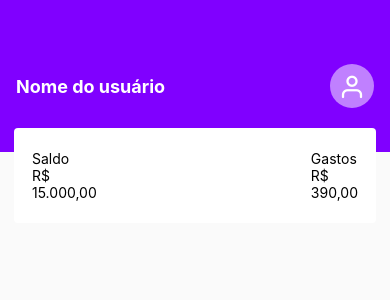
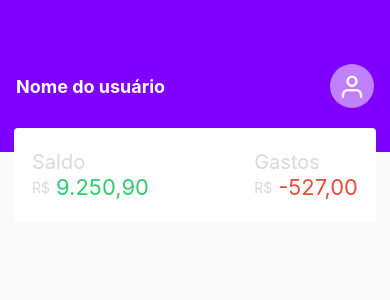
Before and after one commit to otaviozerotwo/app_financas_react_native, a React Native app: screen / in a window 390 px wide. Shown: the top 300 px of the page. Built offline with nearby package versions, Linux system fonts and the light colour scheme.

Commit message:
finalização componente Balance

```diff
--- a/src/components/Header/Balance/index.js
+++ b/src/components/Header/Balance/index.js
@@ -1,21 +1,21 @@
 import React from "react";
 import { View, Text, StyleSheet } from 'react-native';
 
-export default function Balance(){
+export default function Balance({ saldo, gastos}){
     return(
         <View style={styles.container}>
             <View style={styles.item}>
                 <Text style={styles.itemTitle}>Saldo</Text>
-                <View>
+                <View style={styles.content}>
                     <Text style={styles.currencySymbol}>R$</Text>
-                    <Text style={styles.balance}>15.000,00</Text>
+                    <Text style={styles.balance}>{saldo}</Text>
                 </View>
             </View>
             <View style={styles.item}>
                 <Text style={styles.itemTitle}>Gastos</Text>
-                <View>
+                <View style={styles.content}>
                     <Text style={styles.currencySymbol}>R$</Text>
-                    <Text style={styles.balance}>390,00</Text>
+                    <Text style={styles.expenses}>{gastos}</Text>
                 </View>
             </View>
         </View>
@@ -34,6 +34,27 @@ const styles = StyleSheet.create({
         marginEnd: 14,
         borderRadius: 4,
         paddingTop: 22,
-        paddingBottom: 22
+        paddingBottom: 22,
+        zIndex: 99
+    },
+    itemTitle: {
+        fontSize: 20,
+        color: '#DADADA'
+    },
+    content: {
+        flexDirection: 'row',
+        alignItems: 'center'
+    },
+    currencySymbol: {
+        color: '#DADADA',
+        marginRight: 6
+    },
+    balance: {
+        fontSize: 22,
+        color: '#2ecc71'
+    },
+    expenses: {
+        fontSize: 22,
+        color: '#e74c3c'
     }
 })
--- a/src/pages/Home/index.js
+++ b/src/pages/Home/index.js
@@ -7,7 +7,7 @@ export default function Home() {
     <View style={styles.container}>
         <Header name="Nome do usuário" />
 
-        <Balance/>
+        <Balance saldo="9.250,90" gastos="-527,00"/>
     </View>
   );
 }
```
